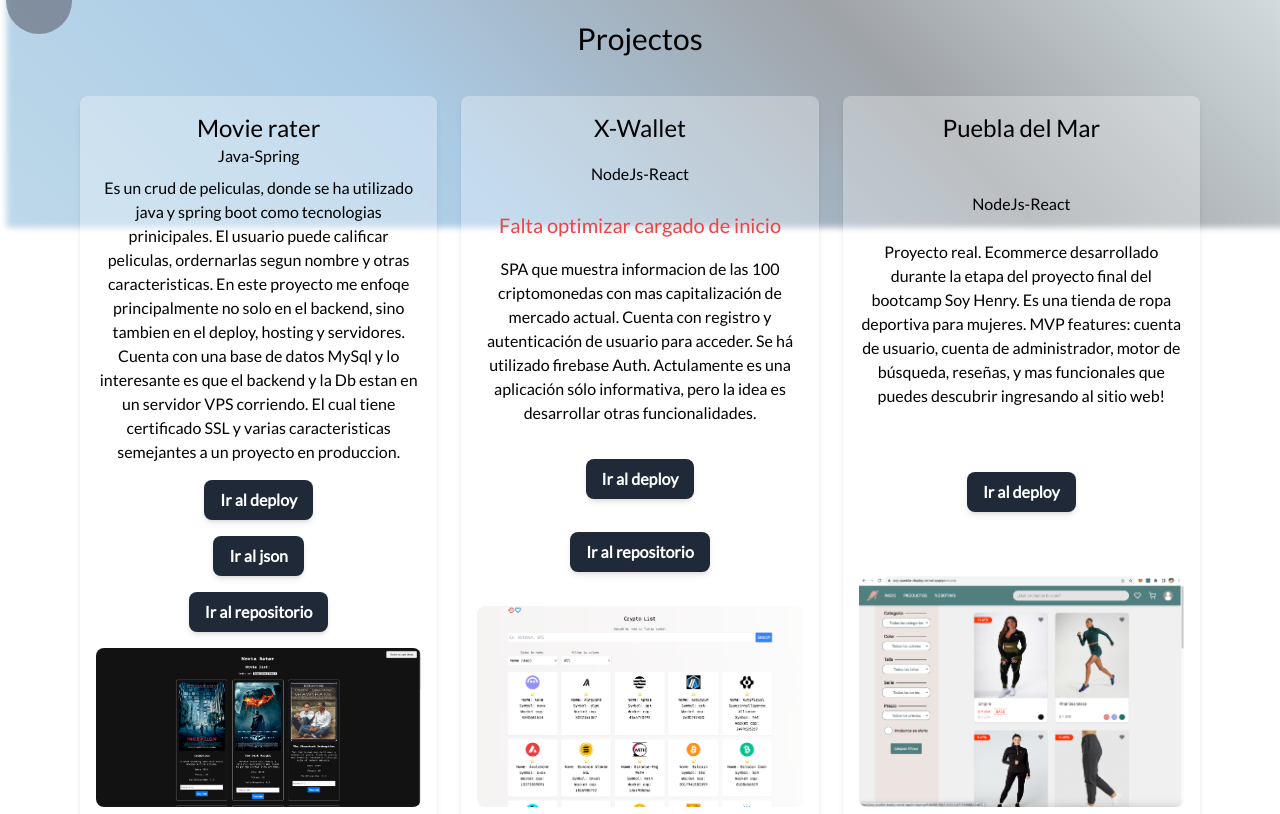
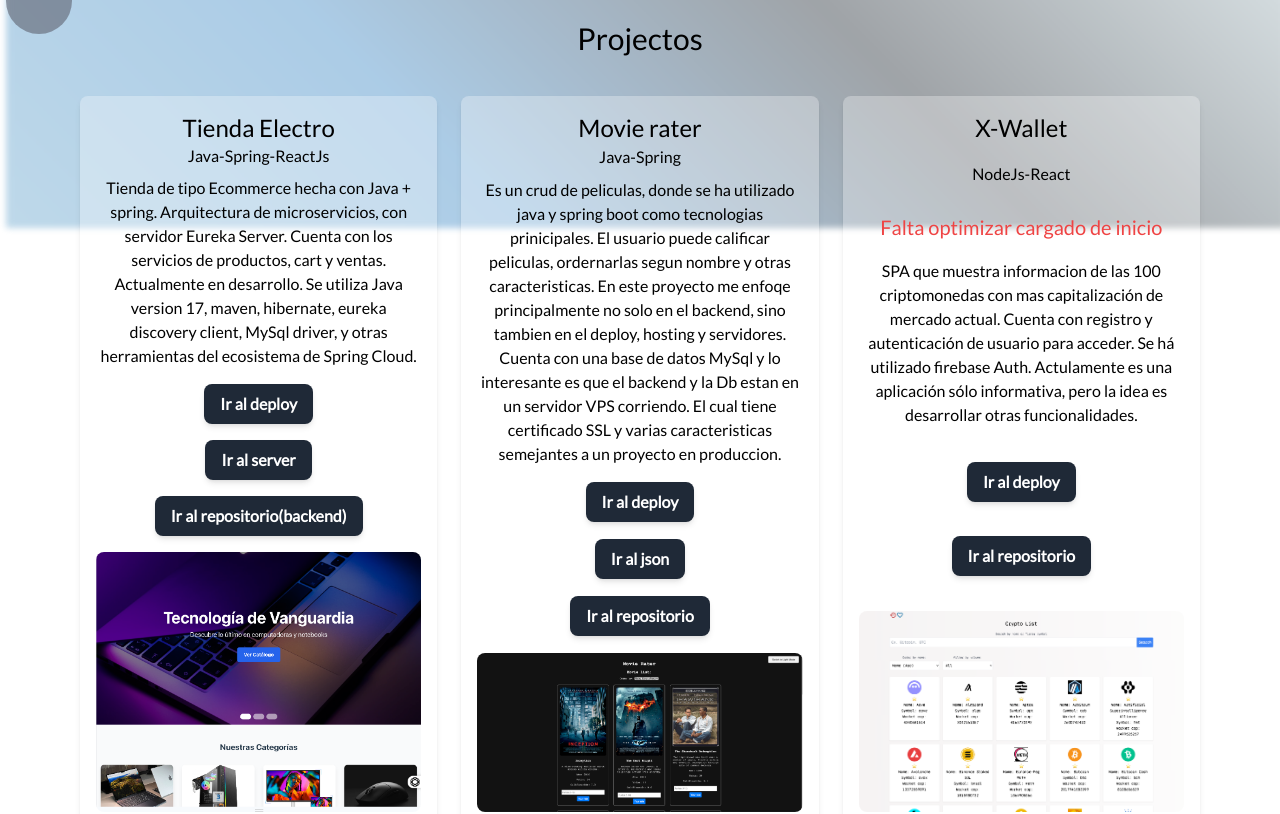
Before and after one commit to AgusNazer/Portfolio, a React (Vite) app: page / in a window 1280 px wide. Shown: the part 566-1380 px from the top of the page. Built offline with nearby package versions, Linux system fonts and the light colour scheme; a web font is replaced by a local one.

Commit message:
added new project electro

```diff
--- a/src/views/projects/Projects.jsx
+++ b/src/views/projects/Projects.jsx
@@ -7,7 +7,8 @@ import naikiImg from "../../assets/images/NaikiReact.png";
 import toDoApp from "../../assets/images/toDoApp.png";
 import formApp from "../../assets/images/formApp.png";
 import xwallet from "../../assets/images/x-wallet.png"
-
+import tiendaElectro from "../../assets/images/Tienda-Electro.png"
+tiendaElectro
 
 const Projects = () => {
   return (
@@ -17,6 +18,40 @@ const Projects = () => {
 
 
       <div className="grid gap-6 md:grid-cols-2 lg:grid-cols-3">
+
+<div className="flex flex-col justify-between h-full p-4 bg-white bg-opacity-30 rounded-lg shadow-md">
+          <h1 className="text-2xl">Tienda Electro</h1>
+          <h3 className="mb-2">Java-Spring-ReactJs </h3>
+          <p className="">
+
+            Tienda de tipo Ecommerce hecha con Java + spring. Arquitectura de microservicios, con servidor Eureka Server. Cuenta con los servicios de productos, cart y ventas.
+            Actualmente en desarrollo. Se utiliza Java version 17, maven, hibernate, eureka discovery client, MySql driver, y otras herramientas
+            del ecosistema de Spring Cloud.
+          </p>
+          <a
+            href="https://tienda-electro.netlify.app/"
+            target="_blank"
+            className="self-center block mt-4 py-2 px-4 bg-gray-800 text-white font-semibold rounded-lg shadow-md hover:bg-gray-700 focus:outline-none focus:ring-2 focus:ring-blue-400 focus:ring-opacity-75"
+          >Ir al deploy</a>
+          <a href="https://electro-eureka-server.onrender.com/"
+          target="_blank"
+            className="self-center block mt-4 py-2 px-4 bg-gray-800 text-white font-semibold rounded-lg shadow-md hover:bg-gray-700 focus:outline-none focus:ring-2 focus:ring-blue-400 focus:ring-opacity-75"
+          >Ir al server
+          </a>
+          <a
+            href="https://github.com/AgusNazer/Product-microservicio-electro.git"
+            target="_blank"
+            className="self-center block mt-4 py-2 px-4 bg-gray-800 text-white font-semibold rounded-lg shadow-md hover:bg-gray-700 focus:outline-none focus:ring-2 focus:ring-blue-400 focus:ring-opacity-75"
+          >
+            Ir al repositorio(backend)
+          </a>
+          <img
+            src={tiendaElectro}
+            alt="Thumbnail"
+            className="w-full h-auto mt-4 rounded-lg"
+          />
+        </div>
+
       <div className="flex flex-col justify-between h-full p-4 bg-white bg-opacity-30 rounded-lg shadow-md">
           <h1 className="text-2xl">Movie rater</h1>
           <h3 className="mb-2">Java-Spring </h3>
```
Also changed, not shown: src/assets/images/Tienda-Electro.png (added).
